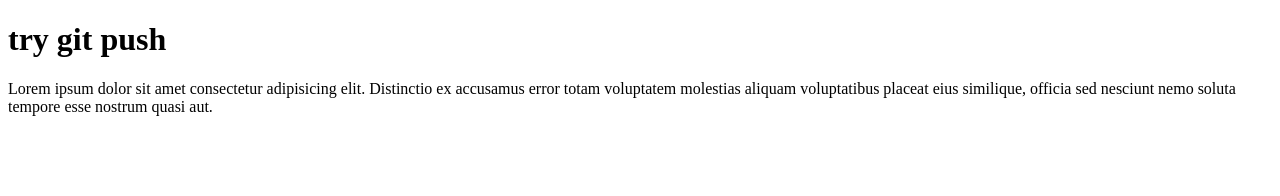
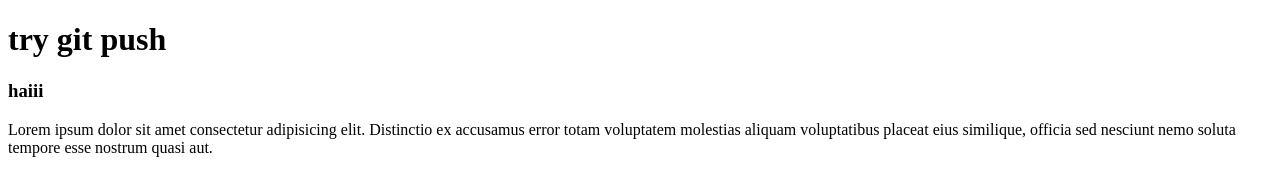
Before and after one commit to kp-muhammad/practice, a plain HTML site: page index.html in a window 1280 px wide. Drawn offline with Linux system fonts and the light colour scheme.

Commit message:
third commit

```diff
--- a/index.html
+++ b/index.html
@@ -7,6 +7,7 @@
 </head>
 <body>
     <h1>try git push</h1>
+    <h3>haiii</h3>
     <p>Lorem ipsum dolor sit amet consectetur adipisicing elit. Distinctio ex accusamus error totam voluptatem molestias aliquam voluptatibus placeat eius similique, officia sed nesciunt nemo soluta tempore esse nostrum quasi aut.</p>
 </body>
 </html>
```
